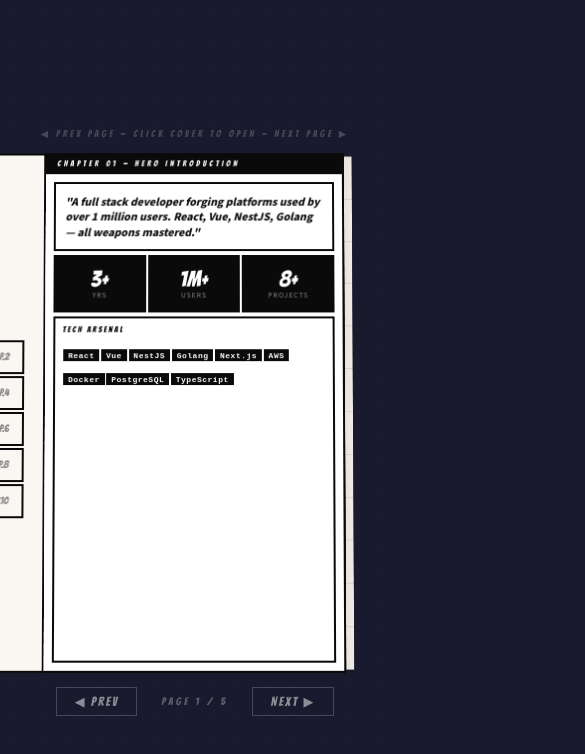
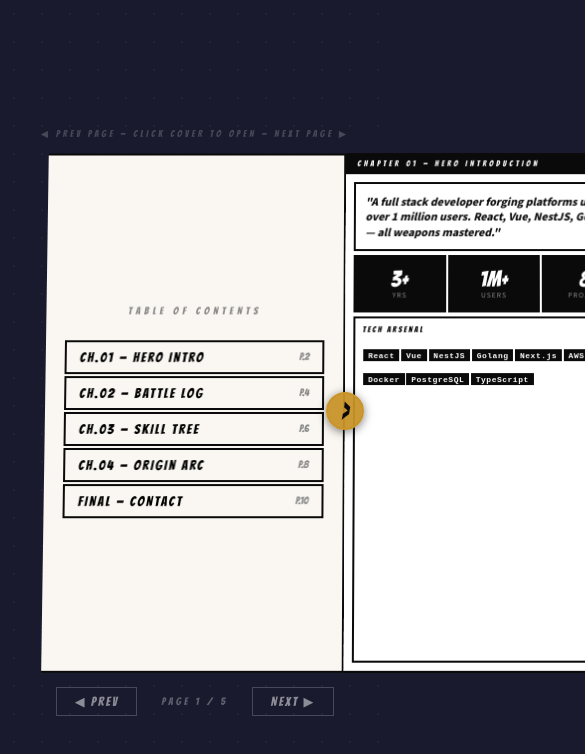
Before and after one commit to georgeaguilar/portfolio-manga, a Vue app: page / in a window 390 px wide. Both pictures are taken after a click on the button "NEXT ▶". Shown: the top 754 px of the page, 585 px wide, since content can reach past the window. Built offline with nearby package versions, Linux system fonts and the light colour scheme.

Commit message:
feat: add mobile page navigation for spread browsing

```diff
--- a/src/components/MangaBook.vue
+++ b/src/components/MangaBook.vue
@@ -8,10 +8,15 @@ const currentPage = ref(0)
 
 // Open/close animation
 const bookIsOpen = computed(() => currentPage.value > 0)
+const isMobile = computed(() => bookScale.value <= 1)
+// 0 = left page (back of prev), 1 = right page (front of current)
+const mobilePage = ref(0)
+
 const sceneTransform = computed(() => {
   if (!bookIsOpen.value) return 'translateX(0)'
-  // On tablet (bookScale > 1) center the full spread; on phone keep current page centered
-  return bookScale.value > 1 ? 'translateX(150px)' : 'translateX(0)'
+  if (bookScale.value > 1) return 'translateX(150px)' // tablet: center spread
+  // Mobile: translateX(300px) shows left page centered, translateX(0) shows right page
+  return mobilePage.value === 0 ? 'translateX(300px)' : 'translateX(0)'
 })
 const bookTransform = computed(() =>
   bookIsOpen.value ? 'rotateX(3deg)' : 'rotateY(-20deg) rotateX(5deg)'
@@ -65,10 +70,12 @@ function remainingEdges(i: number) {
 function nextPage() {
   if (currentPage.value >= TOTAL_PAGES) return
   currentPage.value++
+  mobilePage.value = 0
 }
 function prevPage() {
   if (currentPage.value <= 0) return
   currentPage.value--
+  mobilePage.value = 0
 }
 function handlePageClick(i: number) {
   if (isFlipped(i)) prevPage()
@@ -106,6 +113,7 @@ onUnmounted(() => {
 <div class="book-shell" :style="bookShellStyle">
   <div class="hint-bar">◀ PREV PAGE — CLICK COVER TO OPEN — NEXT PAGE ▶</div>
 
+  <div class="scene-wrapper">
   <div class="scene" :style="{ transform: sceneTransform }">
     <div class="book" :style="{ transform: bookTransform }">
 
@@ -385,6 +393,18 @@ onUnmounted(() => {
 
     </div>
   </div>
+  <!-- Mobile spread navigation (phone only, when book is open) -->
+  <button
+    v-if="bookIsOpen && isMobile && mobilePage === 0"
+    class="mobile-nav-btn mobile-nav-btn--next"
+    @click.stop="mobilePage = 1"
+  >›</button>
+  <button
+    v-if="bookIsOpen && isMobile && mobilePage === 1"
+    class="mobile-nav-btn mobile-nav-btn--prev"
+    @click.stop="mobilePage = 0"
+  >‹</button>
+  </div>
 
   <!-- Navigation -->
   <div class="nav-arrows">
@@ -447,6 +467,40 @@ body {
   flex-direction: column;
   align-items: center;
 }
+
+.scene-wrapper {
+  position: relative;
+  display: flex;
+  align-items: center;
+  justify-content: center;
+}
+
+.mobile-nav-btn {
+  position: absolute;
+  top: 50%;
+  transform: translateY(-50%);
+  width: 38px; height: 38px;
+  border-radius: 50%;
+  background: rgba(200,148,42,0.95);
+  border: 2px solid #c8942a;
+  color: #0a0a0a;
+  font-family: 'Bangers', cursive;
+  font-size: 1.6rem;
+  line-height: 1;
+  cursor: pointer;
+  z-index: 200;
+  display: flex;
+  align-items: center;
+  justify-content: center;
+  box-shadow: 0 2px 10px rgba(0,0,0,0.5);
+  transition: transform 0.15s, background 0.15s;
+}
+.mobile-nav-btn:active {
+  background: #c8942a;
+  transform: translateY(-50%) scale(0.92);
+}
+.mobile-nav-btn--next { right: -19px; }
+.mobile-nav-btn--prev { left: -19px; }
 
 .hint-bar {
   font-family: 'Bangers', cursive;
```
